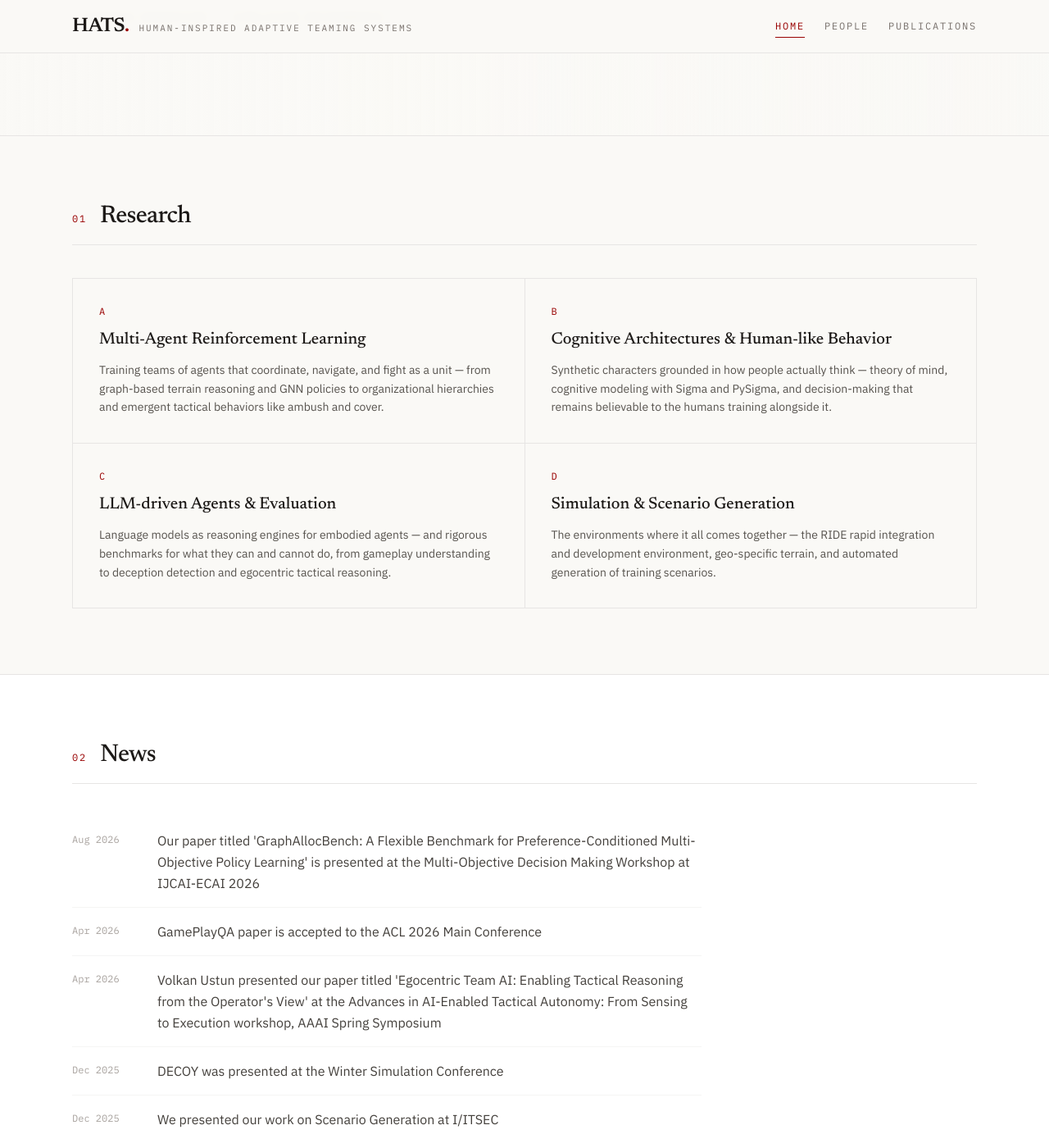
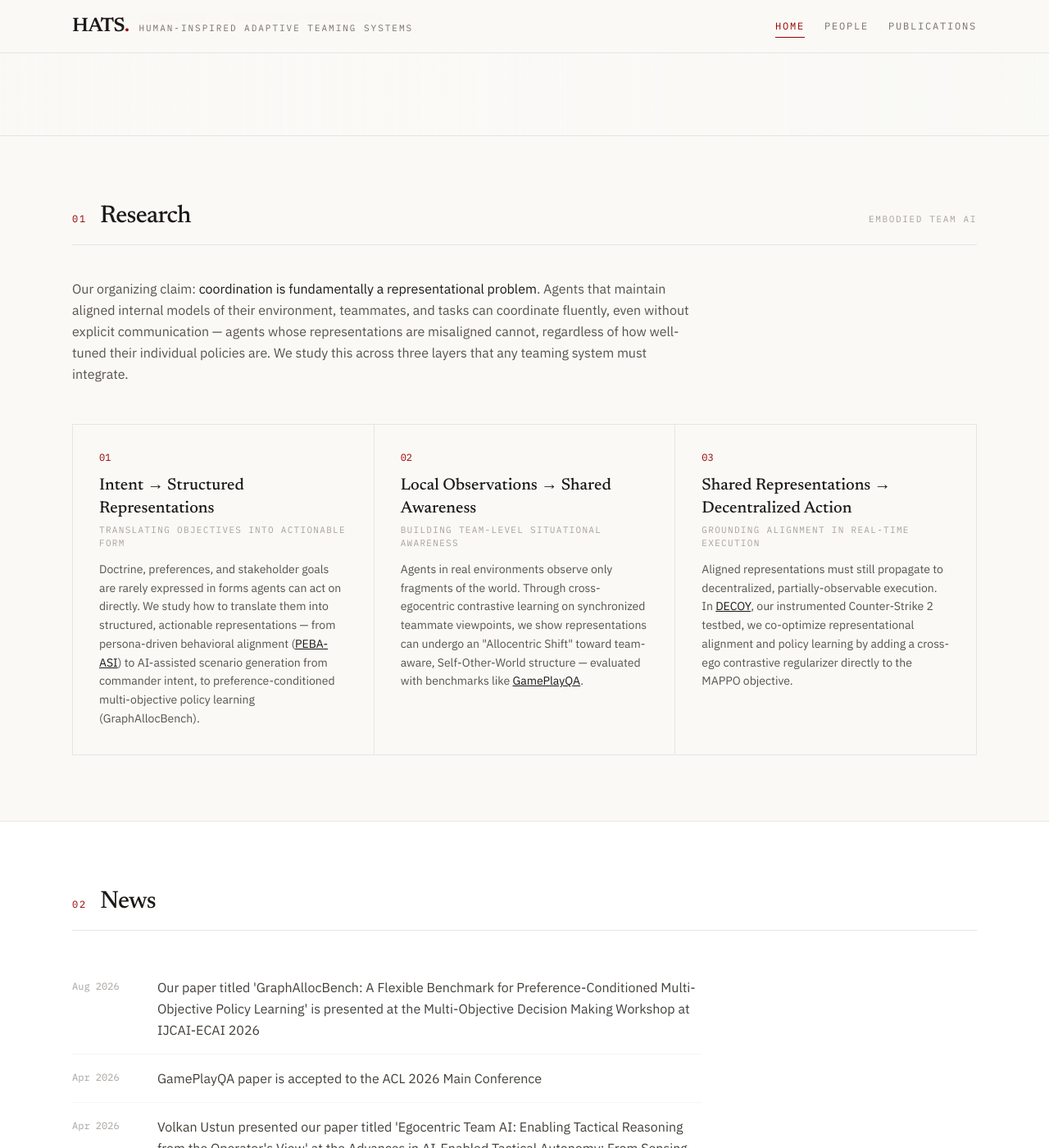
Before and after one commit to HATS-ICT/hats-ict.github.io, a Jekyll site: the page built from index.html, in a window 1280 px wide and 1400 px high, scrolled down 545 px. Shown: the whole window at 82% size. Built offline with Jekyll 4.4.1, drawn with Linux system fonts in a browser that asks for light colours; nearby versions of some CDN libraries.

Commit message:
Redesign homepage Research section around the three-pillar framing
Replace the method-based grid (MARL / cognitive architectures / LLM
agents / simulation) with a schema tied to the lab's organizing claim
that coordination is fundamentally a representational problem: intent
to structured representations, local observations to shared awareness,
and shared representations to decentralized action. Cards link to the
PEBA-ASI, GamePlayQA, and DECOY project pages.

```diff
--- a/index.html
+++ b/index.html
@@ -34,43 +34,49 @@ title: Home
 <!-- Research -->
 <section class="py-20">
     <div class="max-w-6xl mx-auto px-6">
-        {% include section-heading.html number="01" title="Research" %}
+        {% include section-heading.html number="01" title="Research" aside="Embodied Team AI" %}
 
-        <div class="grid md:grid-cols-2 gap-px bg-stone-200 border border-stone-200">
+        <p class="max-w-3xl text-stone-600 leading-relaxed mb-12 animate-slide-up">
+            Our organizing claim: <span class="text-ink">coordination is fundamentally a representational problem</span>.
+            Agents that maintain aligned internal models of their environment, teammates, and tasks can coordinate
+            fluently, even without explicit communication — agents whose representations are misaligned cannot,
+            regardless of how well-tuned their individual policies are. We study this across three layers that any
+            teaming system must integrate.
+        </p>
+
+        <div class="grid md:grid-cols-3 gap-px bg-stone-200 border border-stone-200">
             <div class="bg-paper p-8 animate-slide-up" style="animation-delay: 0.05s;">
-                <p class="font-mono text-xs text-cardinal mb-3">A</p>
-                <h3 class="font-display text-xl font-medium text-ink mb-3">Multi-Agent Reinforcement Learning</h3>
+                <p class="font-mono text-xs text-cardinal mb-3">01</p>
+                <h3 class="font-display text-xl font-medium text-ink mb-1">Intent &rarr; Structured Representations</h3>
+                <p class="font-mono text-[11px] uppercase tracking-[0.12em] text-stone-400 mb-3">Translating objectives into actionable form</p>
                 <p class="text-sm text-stone-600 leading-relaxed">
-                    Training teams of agents that coordinate, navigate, and fight as a unit —
-                    from graph-based terrain reasoning and GNN policies to organizational
-                    hierarchies and emergent tactical behaviors like ambush and cover.
+                    Doctrine, preferences, and stakeholder goals are rarely expressed in forms agents can act on
+                    directly. We study how to translate them into structured, actionable representations — from
+                    persona-driven behavioral alignment (<a href="{{ '/peba-asi/' | relative_url }}" class="text-ink hover:text-cardinal underline">PEBA-ASI</a>)
+                    to AI-assisted scenario generation from commander intent, to preference-conditioned
+                    multi-objective policy learning (GraphAllocBench).
                 </p>
             </div>
             <div class="bg-paper p-8 animate-slide-up" style="animation-delay: 0.1s;">
-                <p class="font-mono text-xs text-cardinal mb-3">B</p>
-                <h3 class="font-display text-xl font-medium text-ink mb-3">Cognitive Architectures &amp; Human-like Behavior</h3>
+                <p class="font-mono text-xs text-cardinal mb-3">02</p>
+                <h3 class="font-display text-xl font-medium text-ink mb-1">Local Observations &rarr; Shared Awareness</h3>
+                <p class="font-mono text-[11px] uppercase tracking-[0.12em] text-stone-400 mb-3">Building team-level situational awareness</p>
                 <p class="text-sm text-stone-600 leading-relaxed">
-                    Synthetic characters grounded in how people actually think — theory of mind,
-                    cognitive modeling with Sigma and PySigma, and decision-making that
-                    remains believable to the humans training alongside it.
+                    Agents in real environments observe only fragments of the world. Through cross-egocentric
+                    contrastive learning on synchronized teammate viewpoints, we show representations can undergo
+                    an "Allocentric Shift" toward team-aware, Self-Other-World structure — evaluated with
+                    benchmarks like <a href="{{ '/gameplayqa/' | relative_url }}" class="text-ink hover:text-cardinal underline">GamePlayQA</a>.
                 </p>
             </div>
             <div class="bg-paper p-8 animate-slide-up" style="animation-delay: 0.15s;">
-                <p class="font-mono text-xs text-cardinal mb-3">C</p>
-                <h3 class="font-display text-xl font-medium text-ink mb-3">LLM-driven Agents &amp; Evaluation</h3>
+                <p class="font-mono text-xs text-cardinal mb-3">03</p>
+                <h3 class="font-display text-xl font-medium text-ink mb-1">Shared Representations &rarr; Decentralized Action</h3>
+                <p class="font-mono text-[11px] uppercase tracking-[0.12em] text-stone-400 mb-3">Grounding alignment in real-time execution</p>
                 <p class="text-sm text-stone-600 leading-relaxed">
-                    Language models as reasoning engines for embodied agents — and rigorous
-                    benchmarks for what they can and cannot do, from gameplay understanding
-                    to deception detection and egocentric tactical reasoning.
-                </p>
-            </div>
-            <div class="bg-paper p-8 animate-slide-up" style="animation-delay: 0.2s;">
-                <p class="font-mono text-xs text-cardinal mb-3">D</p>
-                <h3 class="font-display text-xl font-medium text-ink mb-3">Simulation &amp; Scenario Generation</h3>
-                <p class="text-sm text-stone-600 leading-relaxed">
-                    The environments where it all comes together — the RIDE rapid integration
-                    and development environment, geo-specific terrain, and automated
-                    generation of training scenarios.
+                    Aligned representations must still propagate to decentralized, partially-observable execution.
+                    In <a href="{{ '/decoy/' | relative_url }}" class="text-ink hover:text-cardinal underline">DECOY</a>, our
+                    instrumented Counter-Strike 2 testbed, we co-optimize representational alignment and policy
+                    learning by adding a cross-ego contrastive regularizer directly to the MAPPO objective.
                 </p>
             </div>
         </div>
```
